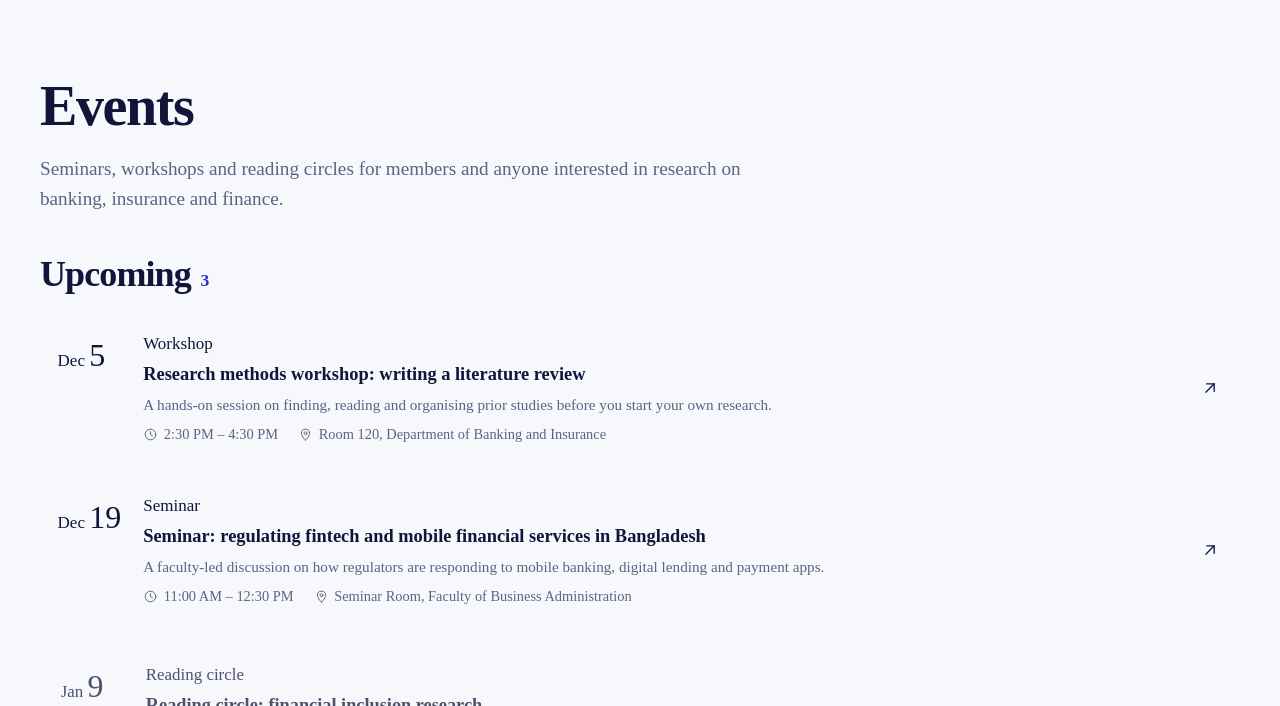
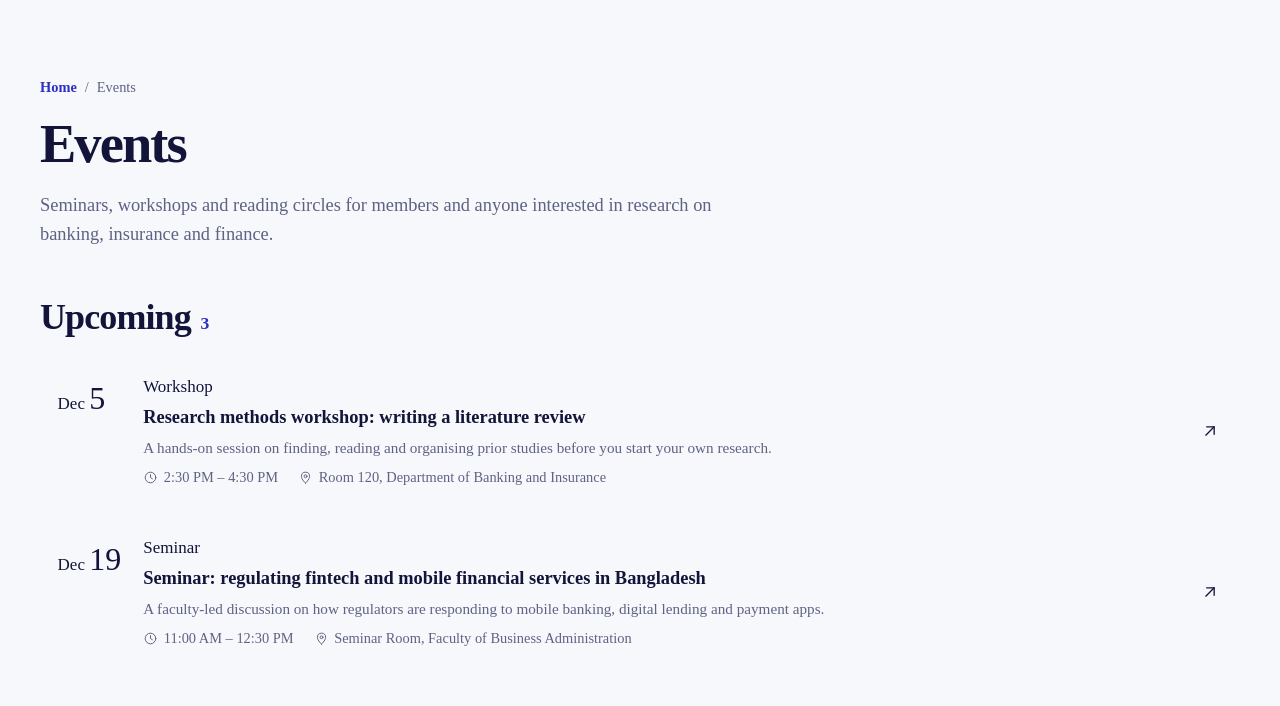
Before and after one commit to Mahid970/bsrf-website, an Astro site: page /events in a window 1280 px wide. Shown: the part 61-767 px from the top of the page. Built offline with nearby package versions, Linux system fonts and the light colour scheme; Astro itself is replaced by a stand-in of ours.

Commit message:
feat: inner page header with breadcrumb and type chip
Co-Authored-By: Claude Opus 5.5 <noreply@anthropic.com>

```diff
--- a/src/components/PageHeader.astro
+++ b/src/components/PageHeader.astro
@@ -1,10 +1,11 @@
 ---
-/** Title block for inner pages. */
+/** Title block for inner pages, with a breadcrumb back up the site. */
 interface Props {
   title: string;
   lead?: string;
+  /** Parent page for the breadcrumb, e.g. Events for an event page. */
   back?: { href: string; label: string };
-  /** Short label in the pill above the title, e.g. the event type. */
+  /** Category shown as a chip above the title, e.g. the event type. */
   kind?: string;
 }
 
@@ -12,25 +13,24 @@ const { title, lead, back, kind } = Astro.props;
 ---
 
 <header class="page-header container">
-  {
-    back && (
-      <a class="back link-grow" href={back.href}>
-        {back.label}
-      </a>
-    )
-  }
-  {
-    kind && (
-      <p class="pill rise">
-        <span class="pill-dot" aria-hidden="true" />
-        {kind}
-      </p>
-    )
-  }
-  <h1 class="display rise" style="--i:1">{title}</h1>
+  <nav class="crumbs enter" aria-label="Breadcrumb">
+    <a href="/">Home</a>
+    <span aria-hidden="true">/</span>
+    {
+      back ? (
+        <>
+          <a href={back.href}>{back.label}</a>
+          <span aria-hidden="true">/</span>
+        </>
+      ) : null
+    }
+    <span class="here" aria-current="page">{title}</span>
+  </nav>
+  {kind && <span class="chip enter">{kind}</span>}
+  <h1 class="enter" style="--i:1">{title}</h1>
   {
     lead && (
-      <p class="lead muted rise" style="--i:2">
+      <p class="lead muted enter" style="--i:2">
         {lead}
       </p>
     )
@@ -43,20 +43,44 @@ const { title, lead, back, kind } = Astro.props;
     display: grid;
     justify-items: start;
     gap: 1rem;
-    padding-block: clamp(2rem, 1rem + 4vw, 4rem) clamp(1.5rem, 1rem + 2vw, 2.5rem);
+    padding-block: clamp(2rem, 1rem + 4vw, 4rem) clamp(2rem, 1.5rem + 2vw, 3rem);
   }
 
-  .back {
+  .crumbs {
+    display: flex;
+    flex-wrap: wrap;
+    gap: 0.5rem;
     font-size: var(--text-sm);
+    color: var(--muted);
+  }
+
+  .here {
+    max-width: 22rem;
+    overflow: hidden;
+    text-overflow: ellipsis;
+    white-space: nowrap;
+  }
+
+  .crumbs a {
+    color: var(--brand);
+    font-weight: 600;
+  }
+
+  .crumbs a:hover {
+    text-decoration: underline;
+    text-decoration-color: var(--green-bright);
+    text-underline-offset: 0.25em;
   }
 
   h1 {
-    max-width: 22ch;
-    font-size: clamp(2.25rem, 1.4rem + 3.6vw, 3.5rem);
+    max-width: 20ch;
+    font-size: clamp(2.2rem, 1.4rem + 3.2vw, 3.4rem);
+    font-weight: 800;
+    letter-spacing: -0.035em;
   }
 
   .lead {
     max-width: 44rem;
-    font-size: clamp(1.05rem, 1rem + 0.3vw, 1.2rem);
+    font-size: 1.15rem;
   }
 </style>
```
